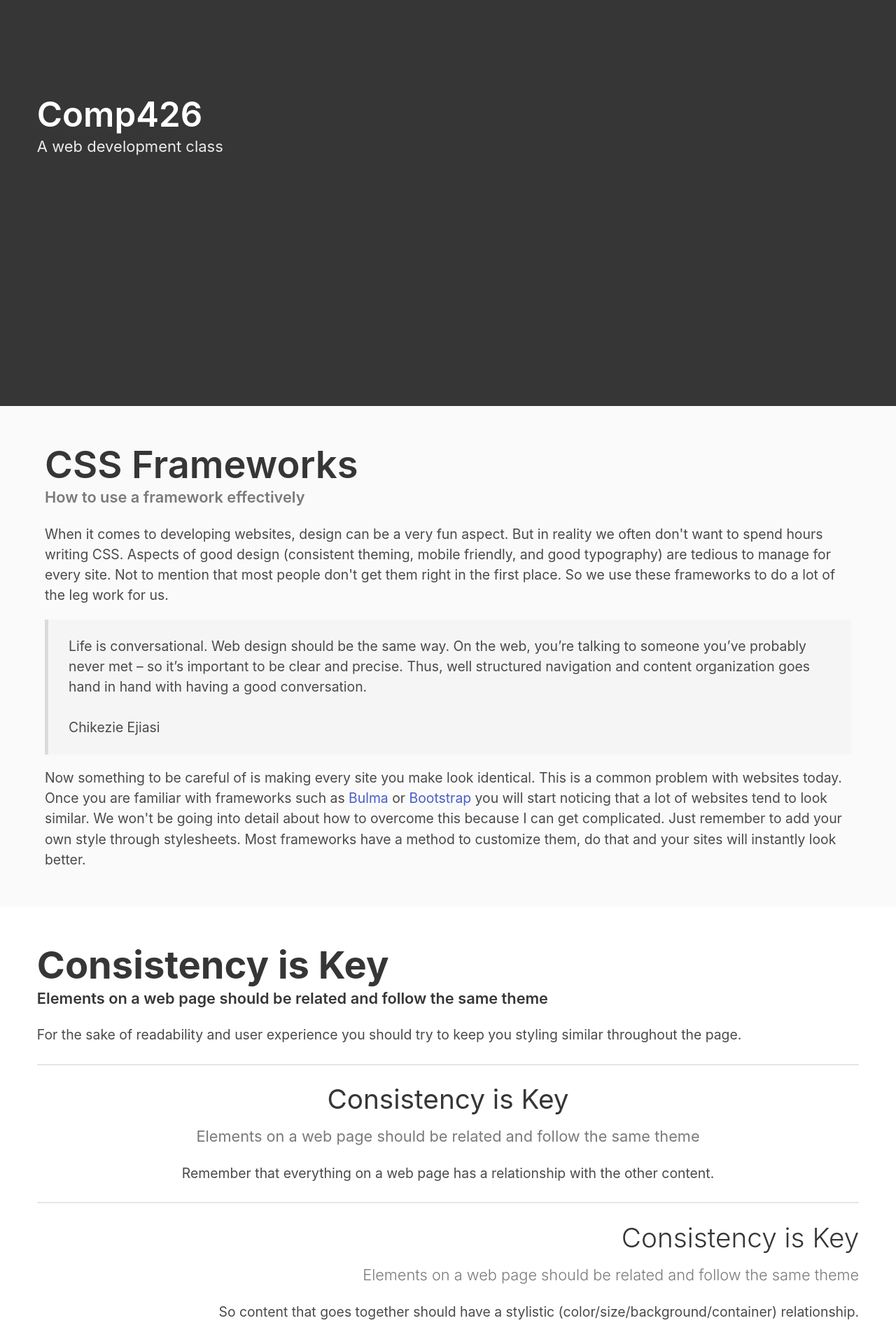
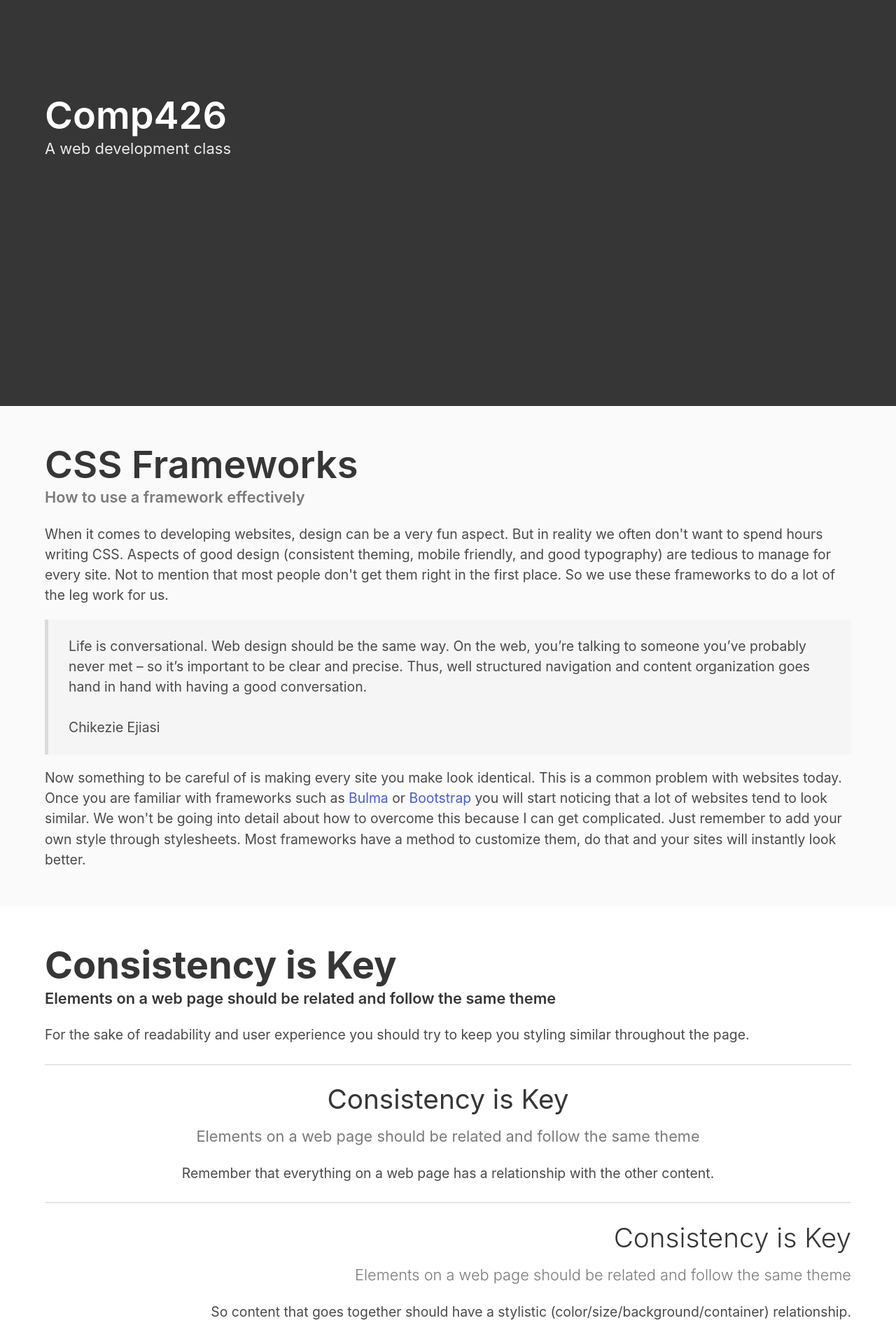
Before and after one commit to jdmar3-comp426/a02-ushnonc, a website: page index.html in a window 1280 px wide. Shown: the part 220-2120 px from the top of the page at 70% size. Drawn offline with nearby package versions, Linux system fonts and the light colour scheme; a web font is replaced by a local one.

Commit message:
didnt save

```diff
--- a/index.html
+++ b/index.html
@@ -11,7 +11,7 @@
 <body>
 <section class="hero is-dark is-fullheight">
     <div class="hero-body">
-        <div class="label">
+        <div class="container">
             <h1 class="title">
                 Comp426
             </h1>
@@ -55,7 +55,7 @@
     </div>
 </section>
 <section class="section has-background-white">
-    <div class="">
+    <div class="container">
         <div class="content">
             <h1 class="title has-text-weight-bold">Consistency is Key</h1>
             <h5 class="subtitle">Elements on a web page should be related and follow the same theme</h5>
--- a/package.json
+++ b/package.json
@@ -18,6 +18,7 @@
   "homepage": "https://github.com/jdmar3-comp426/a02-ushnonc#readme",
   "dependencies": {
     "browser-sync": "^2.27.7",
+    "bulma": "^0.9.3",
     "yarn": "^1.22.17"
   }
 }
```
Also changed, not shown: 1 other file.
